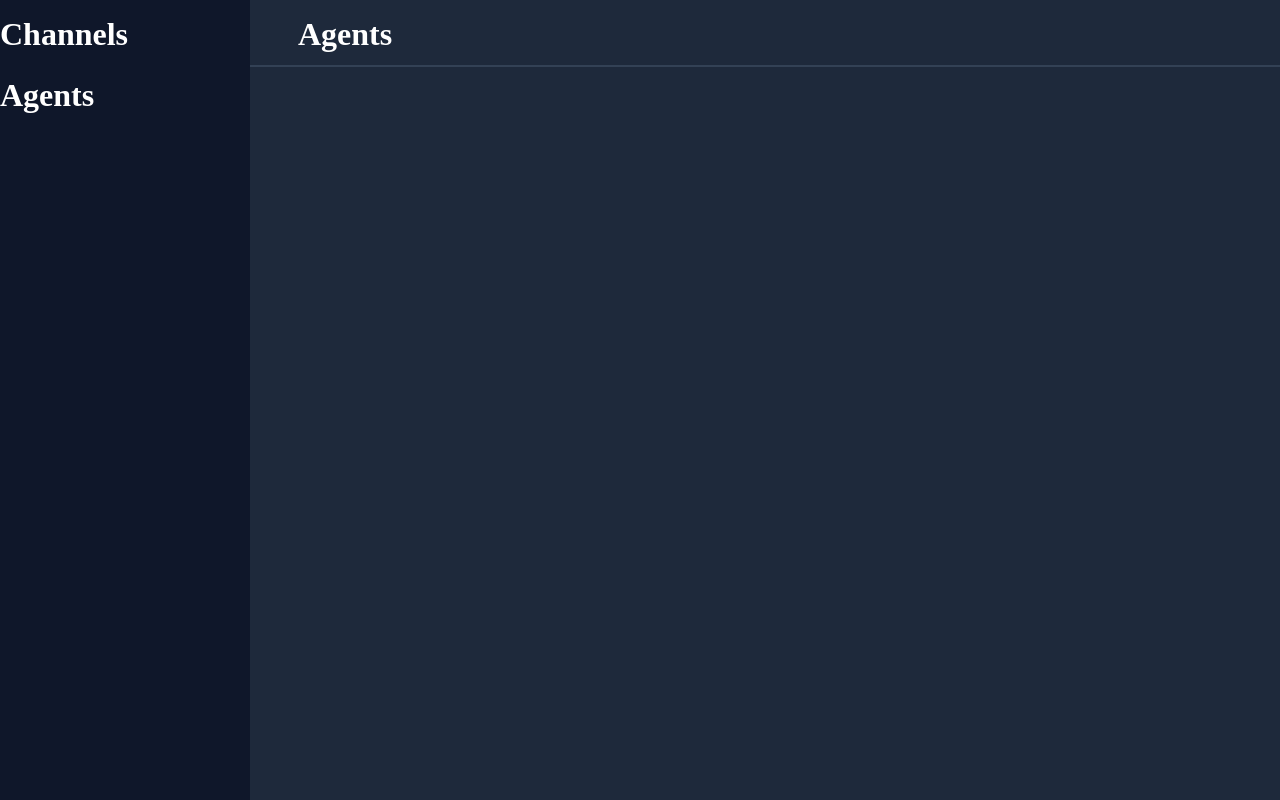
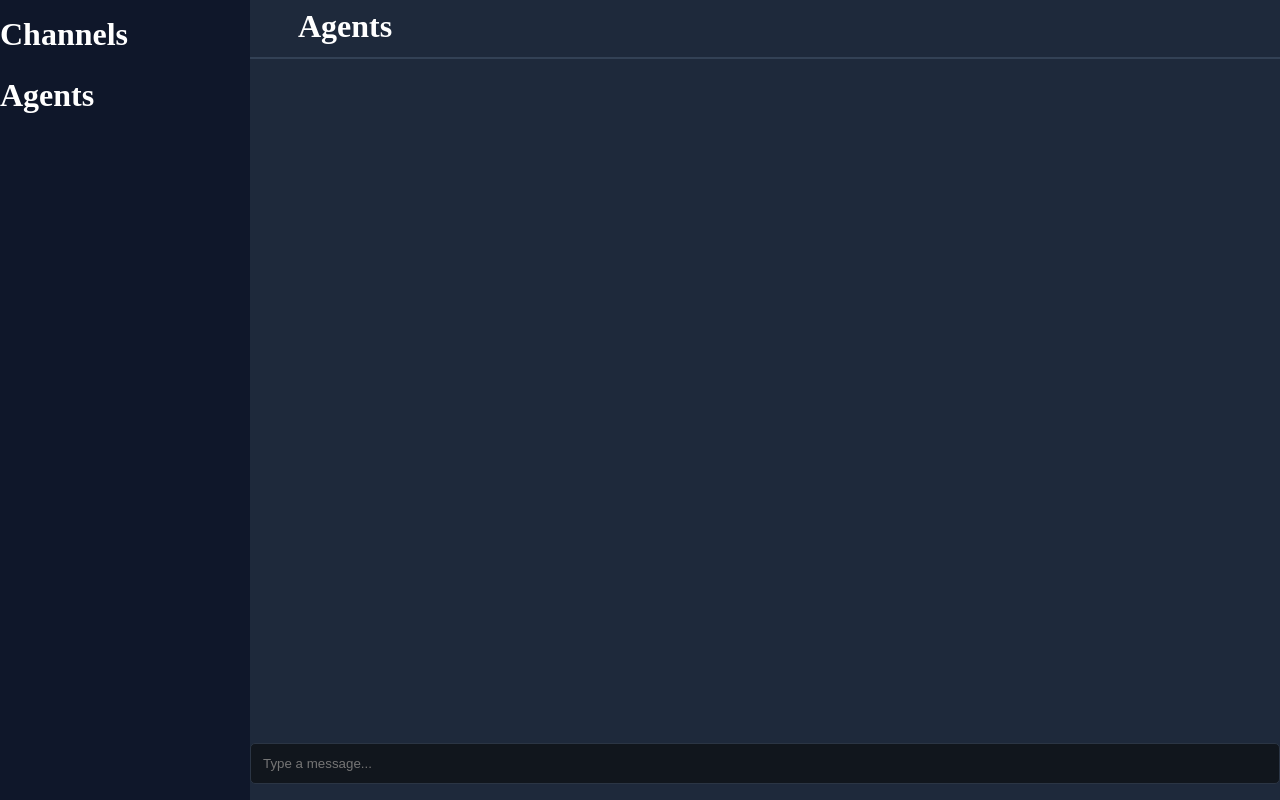
Before and after one commit to side-character0x/platform, a Flask app: page / in a window 1280 px wide. Run offline with Flask 3, Linux system fonts and the light colour scheme; data that the repository does not hold is empty.

Commit message:
messaging platform

```diff
--- a/templates/interface.html
+++ b/templates/interface.html
@@ -10,8 +10,9 @@
             <p style="margin-top: 1.5rem; font-size: 2rem; font-weight: bold;">Agents</p>
         </div>
         <div style="flex: 1; background-color: #1e293b ; display: flex; flex-direction: column;">
-            <p style="margin-bottom: 2px; font-size: 2rem; margin-top: 1rem; margin-left: 3rem;"> <b>Agents </b></p>
+            <p style="margin-bottom: 2px; font-size: 2rem; margin-top: 0.5rem; margin-left: 3rem;"> <b>Agents </b></p>
             <hr style="align-self: stretch; width: auto; border: none; border-top: 2px solid #334155; margin: 10px 0;">
+            <div style="flex: 1; padding: 20px; overflow-y: auto; display: flex; flex-direction: column; gap: 10px;">
                 {% for message in messages %}
                 {% if message[0]=="user" %}
                 <div style="align-self: flex-end; background: #1d4ed8; padding: 10px 15px; border-radius: 8px;">
@@ -24,5 +25,11 @@
                 {% endif %}
                 {% endfor %}
             </div>
+            <form action="/interface" method="post">
+                <input type="text" name="message" placeholder="Type a message..."
+                   style="width: 100%; padding: 12px; background: #11161d; border: 1px solid #2b3544; color: white; border-radius: 5px; box-sizing: border-box;">
+                   <!-- made with ai -->
+            </form>
+        </div>
     </div>
 </body>
```
Lines whose indentation alone changed are shown as unchanged.
